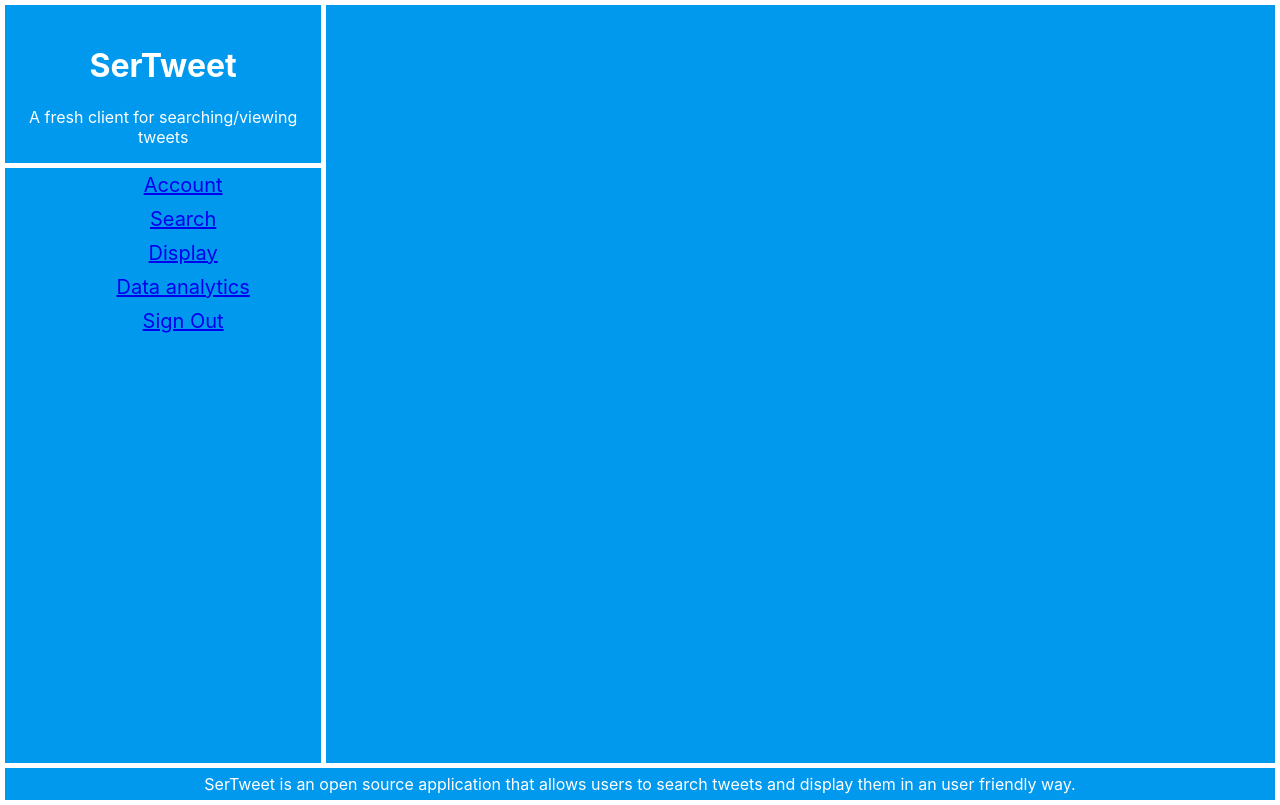
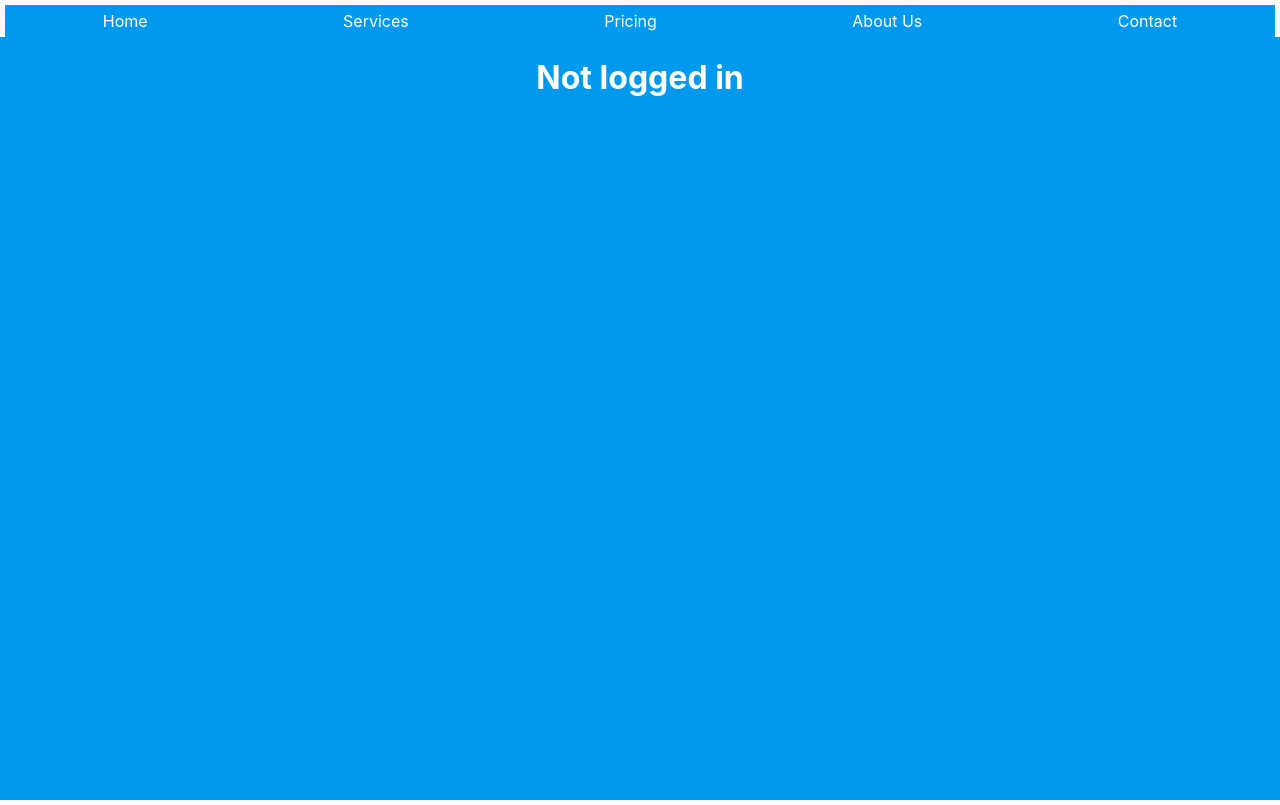
Before and after one commit to EA-Cortes/TweetFul, a React (Create React App) app in the folder tweetful/: page / in a window 1280 px wide. Built offline with nearby package versions, Linux system fonts and the light colour scheme.

Commit message:
add LoggedIn state

```diff
--- a/tweetful/src/App.js
+++ b/tweetful/src/App.js
@@ -1,22 +1,28 @@
-import React from 'react';
+import React, { useState, useEffect } from 'react';
 import './style/App.css';
 import Header from './components/layout/Header.js';
 import Footer from './components/layout/Footer.js';
 import SearchPage from './components/SearchPage'
 import DataAnalytics from './components/DataAnalytics'
+import Account from './components/Account'
 import Tweet from './components/tweets/Tweet';
 import {BrowserRouter as Router, Switch, Route, Link} from "react-router-dom";
 import TwitterAPI from './TwitterAPI';
+import { useSprings } from 'react-spring';
 
 // import VisualTweets from './components/tweets/VisualTweets.js';
 
 const App = () =>{
+
+  const [loggedIn, setLoggedIn] = useState(false);
+
+  useEffect(()=>{
+    // setLoggedIn(true);
+  });
   return (
+    loggedIn?
     <div>
     <div className="Body">
-
-
-      {/* <Header/> */}
         <div className="App">
         <Router>
           <div className="leftBar">
@@ -26,7 +32,7 @@ const App = () =>{
            <nav>
             <ul className="listStyle">
             <Link to="/">
-              <li>Account</li>
+              <li>Home</li>
             </Link>
 
             <Link to="/search">
@@ -34,12 +40,17 @@ const App = () =>{
             </Link>
 
             <Link to="/viewTweets">
-              <li>Display</li>
+              <li>Display Tweets</li>
             </Link>
 
             <Link to="/dataAnalytics">
               <li>Data analytics</li>
             </Link>
+
+            <Link to="/account">
+              <li>Account</li>
+            </Link>
+
 
             <Link to="/signOut">
               <li>Sign Out</li>
@@ -54,6 +65,7 @@ const App = () =>{
               <Route path="/search" component={SearchPage} />
               <Route path="/viewTweets" component={Tweet} />
               <Route path="/dataAnalytics" component={DataAnalytics}/>
+              <Route path="/account" component={Account}/>
               <Route exact path="/" component={""} />
             </Switch>
            </div>
@@ -63,14 +75,18 @@ const App = () =>{
 
 
           </Router>
-
-
+          true
         </div>
 
         <Footer/>
     </div>
 
     </div>
+    :
+    <div className="Body">
+    <Header/>
+      <h1>{"Not logged in"}</h1>
+    </div>
   );
 
 }
```
